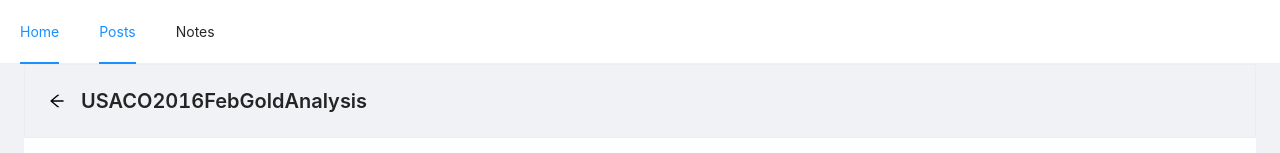
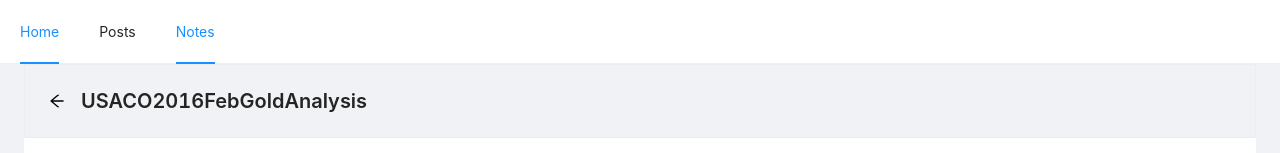
Before and after one commit to MarkChenYutian/mark-blog, a React (Create React App) app: page /#/notes/USACO/Gold/2016-Feb in a window 1280 px wide. Shown: the top 153 px of the page. Built offline with nearby package versions, Linux system fonts and the light colour scheme.

Commit message:
Update USACO Page Header

```diff
--- a/src/Notes/USACO/USACO-2016-Feb-Gold.js
+++ b/src/Notes/USACO/USACO-2016-Feb-Gold.js
@@ -20,7 +20,7 @@ function USACO2016FebGoldAnalysis(props){
    window.scrollTo(0,0);
    return(
        <Layout>
-           <AppHeader select='2'/>
+           <AppHeader select='3'/>
            <Content className='site-layout' style={{ padding: '0 24px', marginTop: 64 }}>
            <AppPageHeader title='USACO2016FebGoldAnalysis'/>
            <div className='site-layout-background' style={{ padding: 16 }}>
--- a/src/Notes/USACO/USACO-2016-Jan-Gold.js
+++ b/src/Notes/USACO/USACO-2016-Jan-Gold.js
@@ -18,7 +18,7 @@ function USACO2016JanGoldAnalysis(props){
    window.scrollTo(0,0);
    return(
        <Layout>
-           <AppHeader select='2'/>
+           <AppHeader select='3'/>
            <Content className='site-layout' style={{ padding: '0 24px', marginTop: 64 }}>
            <AppPageHeader title='USACO 2016 Jan Gold Analysis'/>
            <div className='site-layout-background' style={{ padding: 16 }}>
```
Also changed, not shown: src/Notes/NotesMain.js (line endings or trailing spaces).
